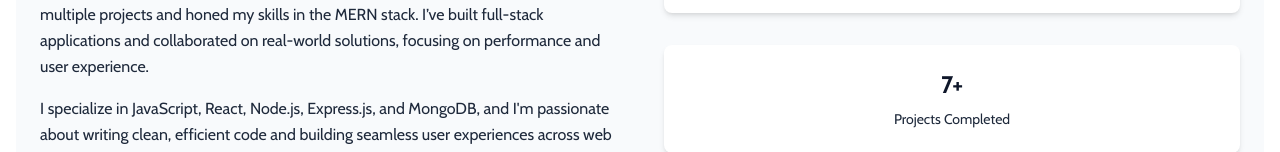
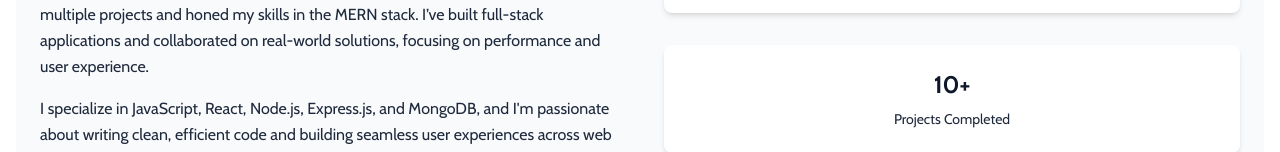
Before and after one commit to boylish/Rajan.Dev, a React (Vite) app: page / in a window 1280 px wide. Shown: the part 1144-1296 px from the top of the page. Built offline with nearby package versions, Linux system fonts and the light colour scheme.

Commit message:
update: added local assets for project images

```diff
--- a/src/components/About.jsx
+++ b/src/components/About.jsx
@@ -82,7 +82,7 @@ const About = () => {
           >
             {[
               { number: "2+", label: "years of self-taught experience" },
-              { number: "7+", label: "Projects Completed" },
+              { number: "10+", label: "Projects Completed" },
             ].map((item, index) => (
               <motion.div
                 key={index}
```
